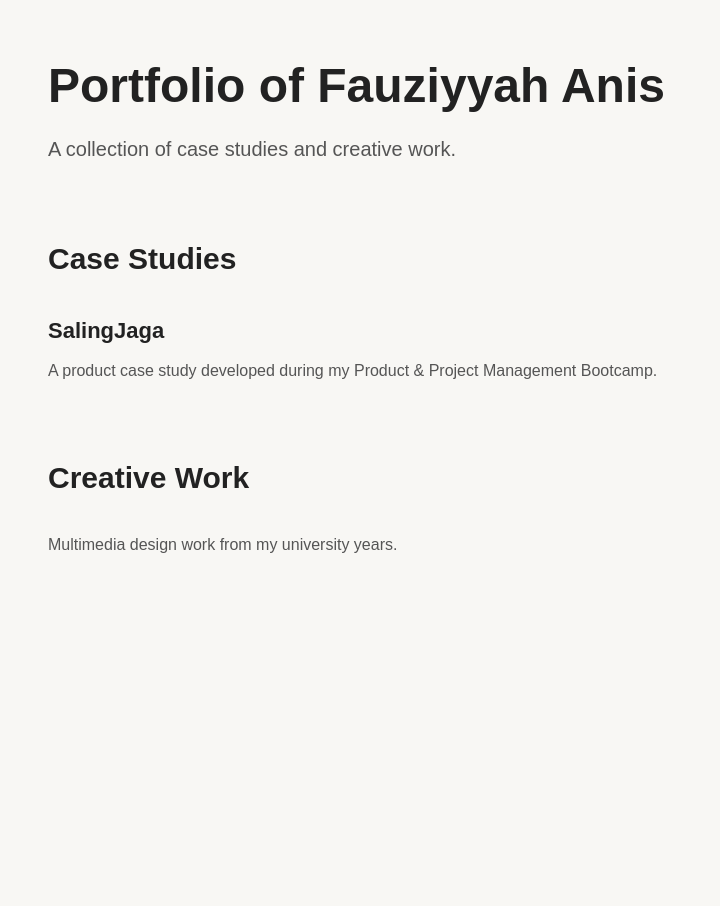
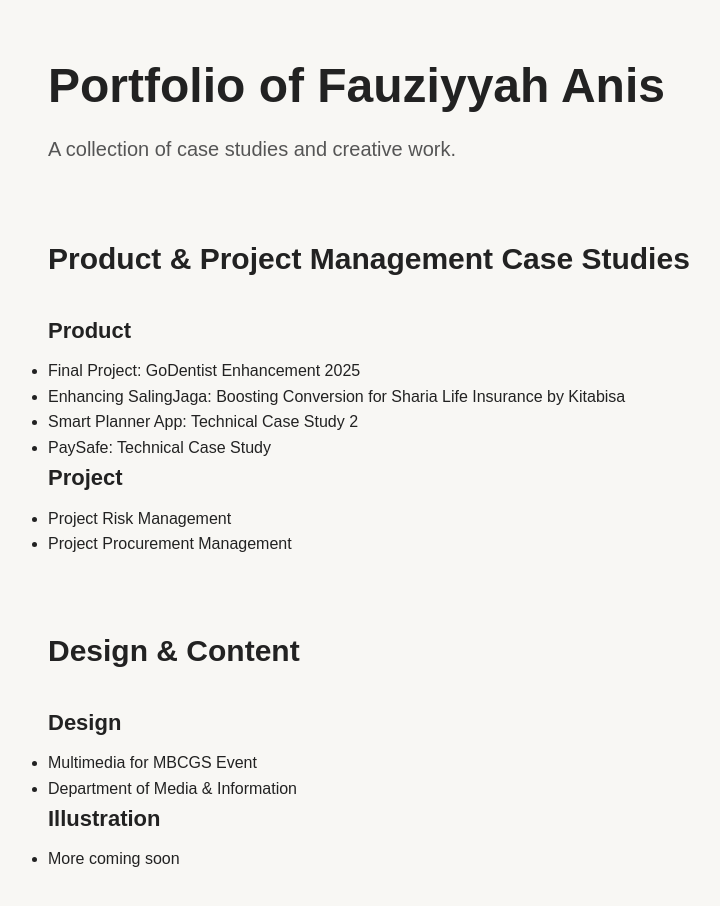
Before and after one commit to fauziyyahanis/Portfolio, a plain HTML site: page index.html in a window 1280 px wide. Shown: the whole page, without its empty margins (132-852 px from the left). Before the commit the page ends 800 px from the top, so only its background shows below. Drawn offline with Linux system fonts and the light colour scheme.

Commit message:
Update index.html
Update portfolio categories

```diff
--- a/index.html
+++ b/index.html
@@ -5,6 +5,7 @@
     <meta name="viewport" content="width=device-width, initial-scale=1.0">
 
     <title>Portfolio of Fauziyyah Anis</title>
+
     <link rel="stylesheet" href="style.css">
 </head>
 
@@ -14,17 +15,46 @@
 
     <p>A collection of case studies and creative work.</p>
 
-    <h2>Case Studies</h2>
 
-    <h3>SalingJaga</h3>
+    <!-- PRODUCT & PROJECT MANAGEMENT -->
 
-    <p>
-        A product case study developed during my Product & Project Management Bootcamp.
-    </p>
+    <h2>Product & Project Management Case Studies</h2>
 
-    <h2>Creative Work</h2>
+    <h3>Product</h3>
 
-    <p>Multimedia design work from my university years.</p>
+    <ul>
+        <li>Final Project: GoDentist Enhancement 2025</li>
+        <li>Enhancing SalingJaga: Boosting Conversion for Sharia Life Insurance by Kitabisa</li>
+        <li>Smart Planner App: Technical Case Study 2</li>
+        <li>PaySafe: Technical Case Study</li>
+    </ul>
+
+
+    <h3>Project</h3>
+
+    <ul>
+        <li>Project Risk Management</li>
+        <li>Project Procurement Management</li>
+    </ul>
+
+
+    <!-- DESIGN & CONTENT -->
+
+    <h2>Design & Content</h2>
+
+    <h3>Design</h3>
+
+    <ul>
+        <li>Multimedia for MBCGS Event</li>
+        <li>Department of Media & Information</li>
+    </ul>
+
+
+    <h3>Illustration</h3>
+
+    <ul>
+        <li>More coming soon</li>
+    </ul>
 
 </body>
 </html>
```
